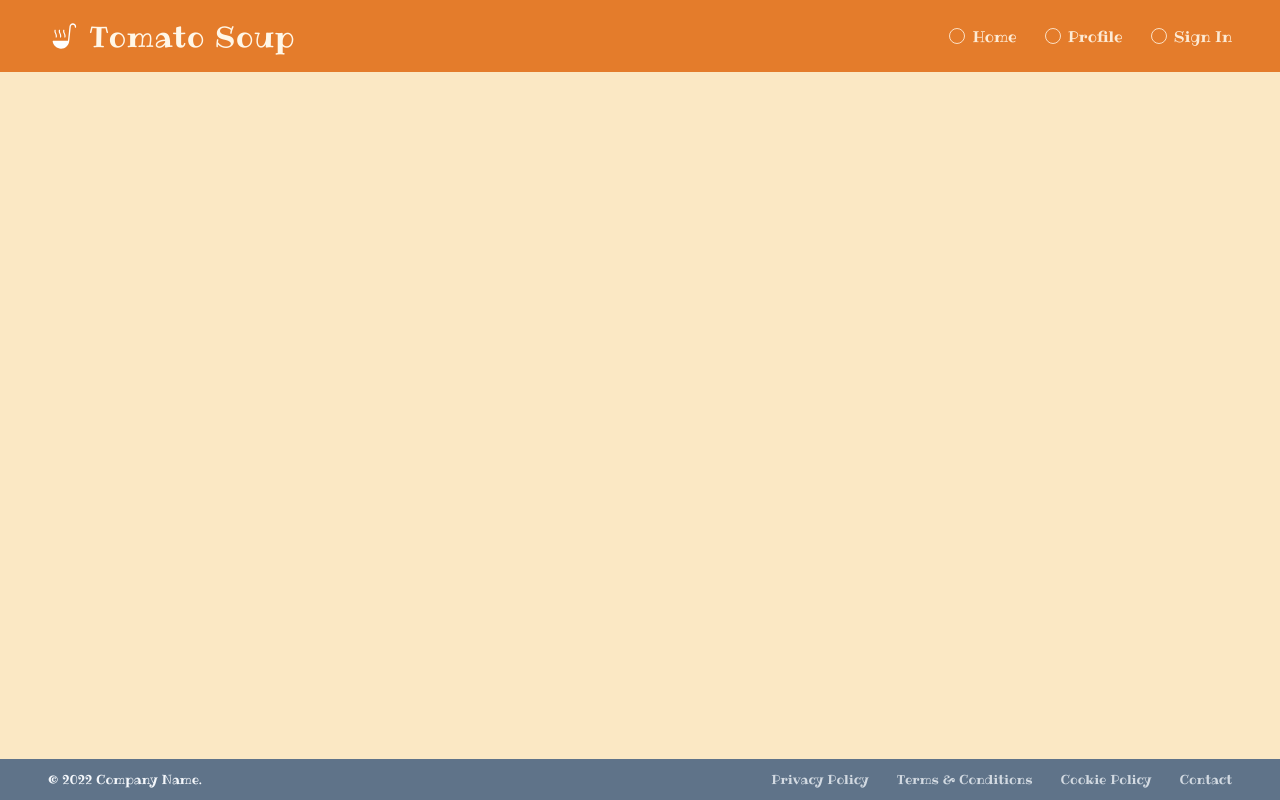
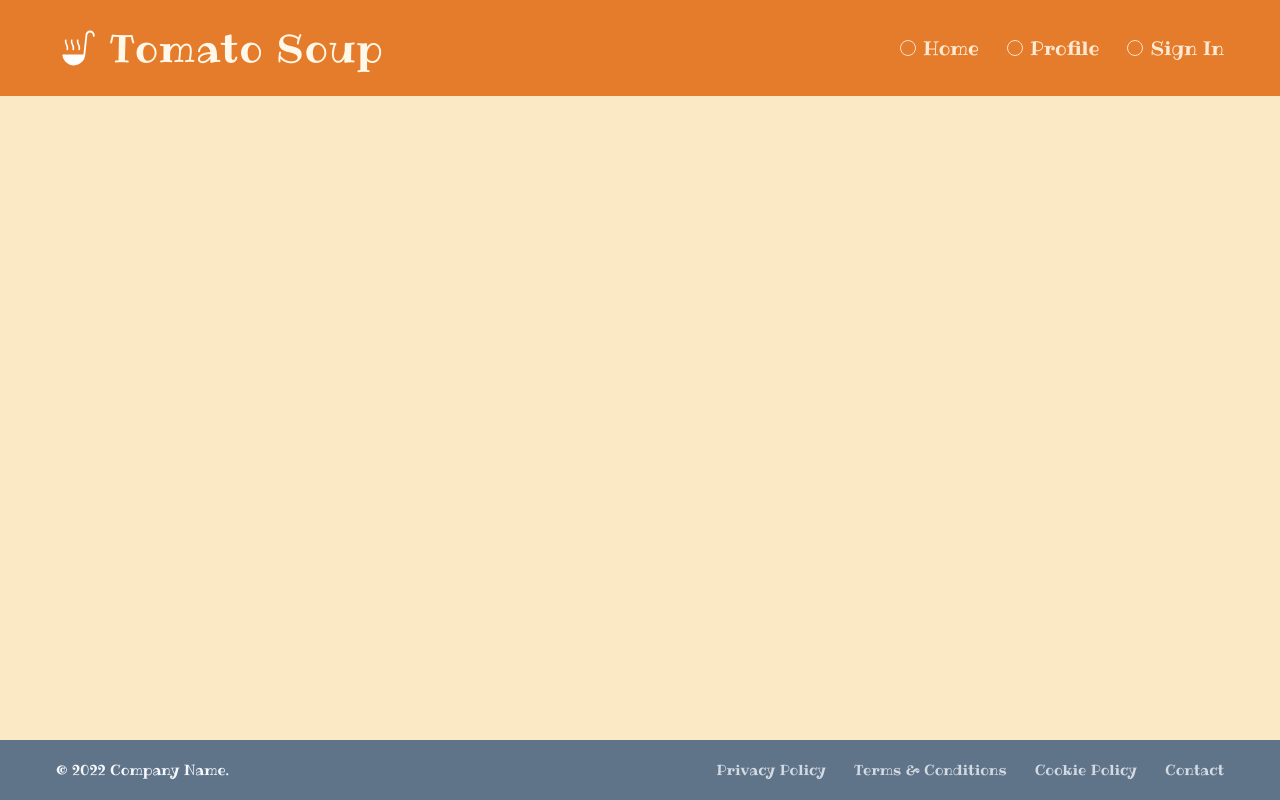
Before and after one commit to Irisveil/TomatoSoup, a Django app: page /signup/ in a window 1280 px wide. Run offline with Django 5.2, Linux system fonts and the light colour scheme; parts of the project's set-up code (start-up, migrations or seed data) failed here and were passed over.

Commit message:
Update global.css

```diff
--- a/Soup/static/css/global.css
+++ b/Soup/static/css/global.css
@@ -51,8 +51,8 @@ a:focus-visible {
   display: flex;
   align-items: center;
   justify-content: space-between;
-  padding: 0 3rem;
-  min-height: 72px;
+  padding: 0 3.5rem;
+  min-height: 96px;
 }
 
 .topbar-left {
@@ -67,14 +67,14 @@ a:focus-visible {
 }
 
 .topbar-logo img {
-  height: 32px;
+  height: 44px;
   width: auto;
   display: block;
 }
 
 .topbar-title {
   font-family: "Ribeye", cursive;
-  font-size: 1.8rem;
+  font-size: 2.4rem;
   letter-spacing: 0.03em;
 }
 
@@ -82,7 +82,7 @@ a:focus-visible {
   display: flex;
   align-items: center;
   gap: 1.75rem;
-  font-size: 0.95rem;
+  font-size: 1.2rem;
 }
 
 .topbar-link {
@@ -111,7 +111,7 @@ a:focus-visible {
 
 .page-content {
   flex: 1;
-  padding: 2rem 3rem;
+  padding: 2.25rem 3.5rem;
 }
 
 .footer {
@@ -120,8 +120,8 @@ a:focus-visible {
   display: flex;
   align-items: center;
   justify-content: space-between;
-  padding: 0.75rem 3rem;
-  font-size: 0.8rem;
+  padding: 1.25rem 3.5rem;
+  font-size: 0.9rem;
 }
 
 .footer-links {
```
